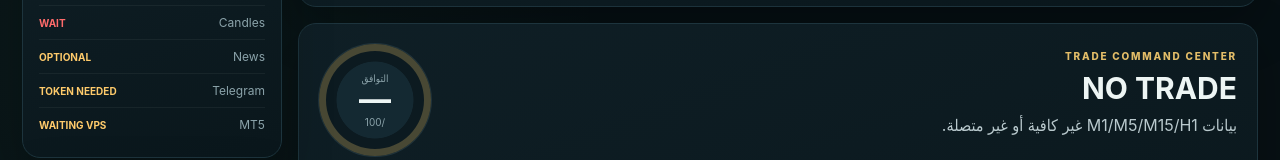
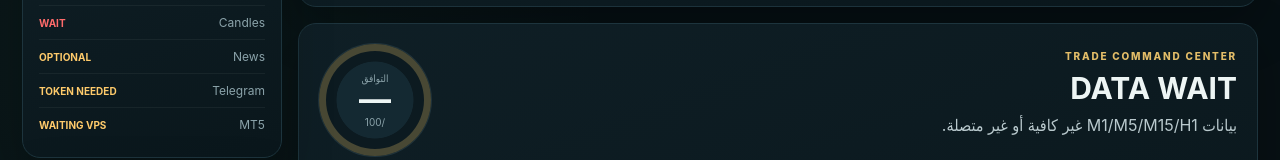
Before and after one commit to ahmedrady1795-lgtm/ahmed-gold-watch, a Next.js app: page / in a window 1280 px wide. Shown: the part 329-489 px from the top of the page. Built offline with nearby package versions, Linux system fonts and the light colour scheme; no server answers.

Commit message:
Show honest market-closed and data-wait states

```diff
--- a/components/CommandCenter.tsx
+++ b/components/CommandCenter.tsx
@@ -4,7 +4,8 @@ const n=(v:any,d=2)=>Number.isFinite(Number(v))?Number(v).toLocaleString('en-US'
 const countdown=(ms:number)=>{const s=Math.round(ms/1000),a=Math.abs(s),m=Math.floor(a/60),r=a%60;return `${s>=0?'بعد':'منذ'} ${m?m+'د ':''}${r}ث`;};
 export default function CommandCenter({analysis,quote,events=[],background=[],now=Date.now(),health}:any){
  const sig=analysis?.signal,news=analysis?.news,side=sig?.sideCode==='buy'?'BUY':sig?.sideCode==='sell'?'SELL':null;
- const mode=sig?.mode==='news'?'NEWS MODE':analysis?.state==='setup'?'READY':analysis?.state==='wait'?'WATCH':'NO TRADE';
+ const stopReason=String(analysis?.reason||'');
+ const mode=sig?.mode==='news'?'NEWS MODE':analysis?.state==='setup'?'READY':analysis?.state==='wait'?'WATCH':analysis?.state==='stop'&&/مغلق|متأخرة/.test(stopReason)?'MARKET CLOSED':analysis?.state==='stop'&&/بيانات|شموع|فجوات/.test(stopReason)?'DATA WAIT':'NO TRADE';
  const cls=analysis?.state==='setup'?(side==='BUY'?'cc-buy':'cc-sell'):analysis?.state==='wait'?'cc-watch':'cc-stop';
  const next=events.filter((e:any)=>e.importance===3&&e.time>now-6*3600000).sort((a:any,b:any)=>a.time-b.time)[0];
  const dxy=background.find((x:any)=>x.key==='dxy'),y2=background.find((x:any)=>x.key==='us2y'),y10=background.find((x:any)=>x.key==='us10y');
```
